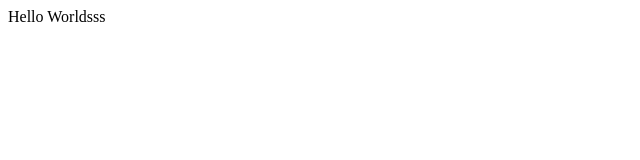
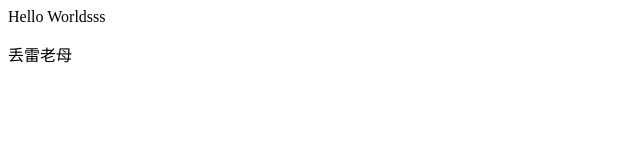
Before and after one commit to zk1240934730/zk, a plain HTML site: page index.html in a window 1280 px wide. Shown: the full height of the page, 0-640 px from the left. Drawn offline with Linux system fonts and the light colour scheme.

Commit message:
丢雷老母

```diff
--- a/index.html
+++ b/index.html
@@ -7,5 +7,6 @@
 </head>
 <body>
     <div>Hello Worldsss</div>
+    <p>丢雷老母</p>
 </body>
 </html>
```
